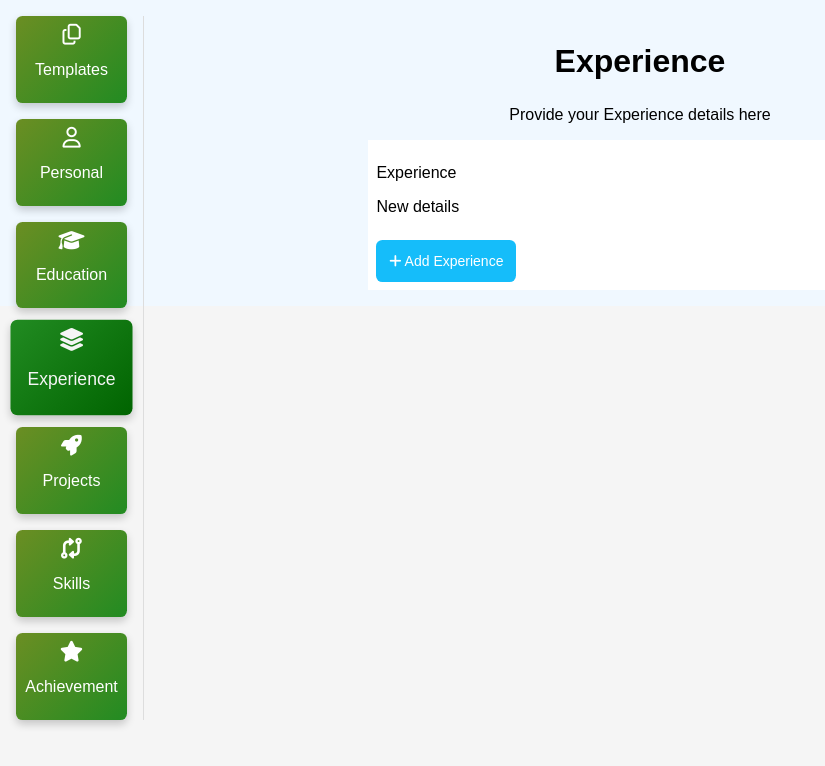
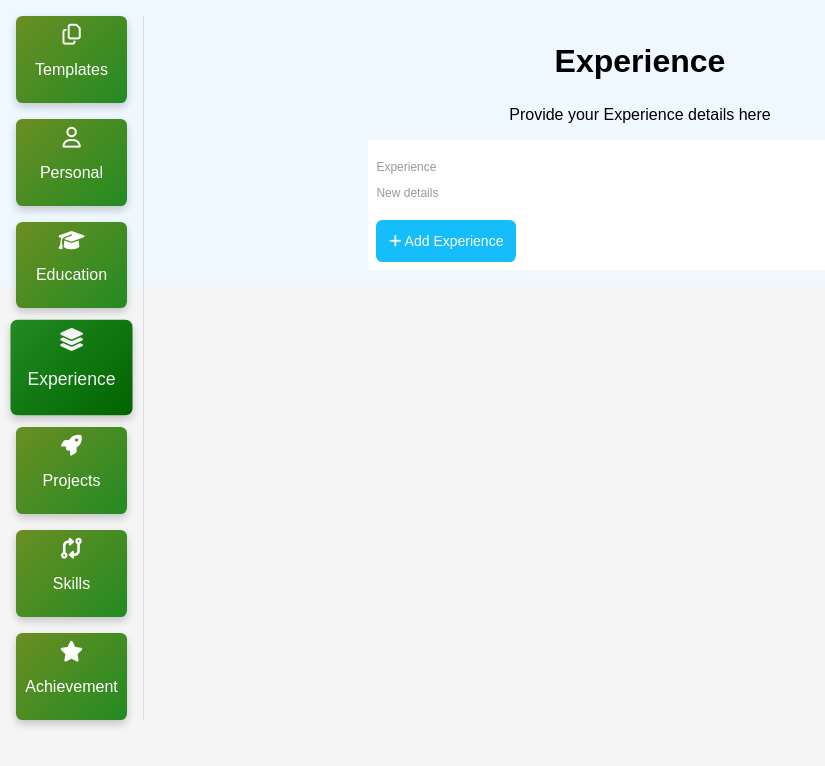
Before and after one commit to rohitghatal1/CVMaker-ReactJS, a React (Create React App) app: page / in a window 1280 px wide. Both pictures are taken after a click on the element "Experience". Shown: the top 766 px of the page, without its empty margins (0-825 px from the left). Built offline with nearby package versions, Linux system fonts and the light colour scheme.

Commit message:
added styles for experinece section

```diff
--- a/src/componentsInner/Experience.js
+++ b/src/componentsInner/Experience.js
@@ -8,7 +8,7 @@ export default function Experience() {
         <h2>Experience</h2>
         <p>Provide your Experience details here</p>
 
-        <section className="educationSection">
+        <section className="experienceSection">
             <div className="currentAddedExperience">
                 <p>Experience</p>
             </div>
--- a/src/componentsInner/experience.css
+++ b/src/componentsInner/experience.css
@@ -8,7 +8,7 @@
     font-size: 32px;
 }
 
-.experienceComponent .educationSection{
+.experienceComponent .experienceSection{
     padding: 0.5rem;
     background-color: #fff;
     text-align: left;
@@ -16,7 +16,12 @@
     margin: auto;
 }
 
-.experienceComponent .educationSection .addNewExperiecne .addNewExperiencebtn{
+.experienceComponent .experienceSection p{
+    font-size: 12px;
+    color: #999;
+}
+
+.experienceComponent .experienceSection .addNewExperiecne .addNewExperiencebtn{
     padding: 0.8rem;
     background-color: #15bdfa;
     color: #fff;
```
